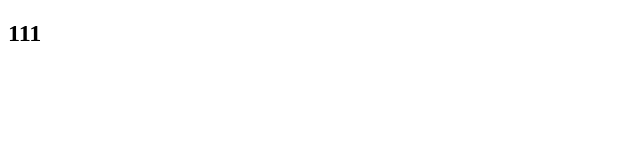
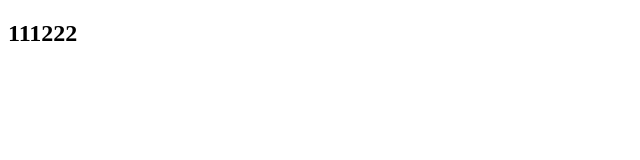
Before and after one commit to 2106A/myapp, a plain HTML site: page myapp/index.html in a window 1280 px wide. Shown: the full height of the page, 0-640 px from the left. Drawn offline with Linux system fonts and the light colour scheme.

Commit message:
我修改了内容

```diff
--- a/myapp/index.html
+++ b/myapp/index.html
@@ -7,6 +7,6 @@
     <title>Document</title>
 </head>
 <body>
-    <h2>111</h2>
+    <h2>111222</h2>
 </body>
 </html>
```
